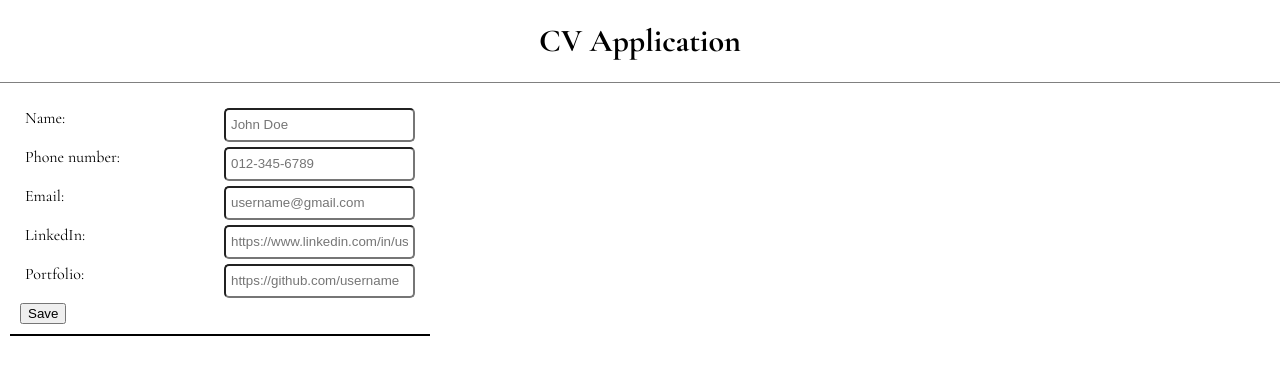
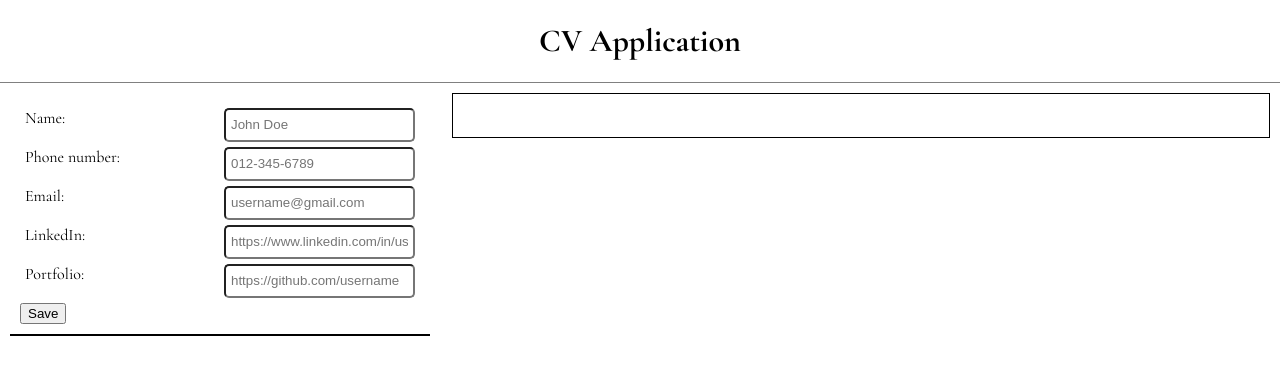
Before and after one commit to AbdirahmanFree/CV-Application, a React (Vite) app: page / in a window 1280 px wide. Shown: the top 374 px of the page. Built offline with nearby package versions, Linux system fonts and the light colour scheme.

Commit message:
added personal resume section allowing users to see what they saved

```diff
--- a/src/App.css
+++ b/src/App.css
@@ -6,9 +6,16 @@
   justify-content: center;
   font-family: "Cormorant Garamond", serif;
   margin: 0px;
+  min-width: max-content;
 }
 
 .content {
   margin: 10px;
 
 }
+
+.Content {
+  display: flex;
+  flex-direction: row;
+  justify-content: space-between;
+}
--- a/src/components/ResumeSection.jsx
+++ b/src/components/ResumeSection.jsx
@@ -3,7 +3,7 @@
 function ResumeSection({ section, sectionData}){
     if (section == "personal"){
         return (
-            <div>
+            <div className='main'>
                 <h1>{sectionData.name}</h1>
             </div>
         )
--- a/src/styles/ResumeSection.css
+++ b/src/styles/ResumeSection.css
@@ -0,0 +1,6 @@
+.main {
+    display: flex;
+    justify-content: center;
+    width: 8.5in;
+    border: 1px solid black
+}
```
